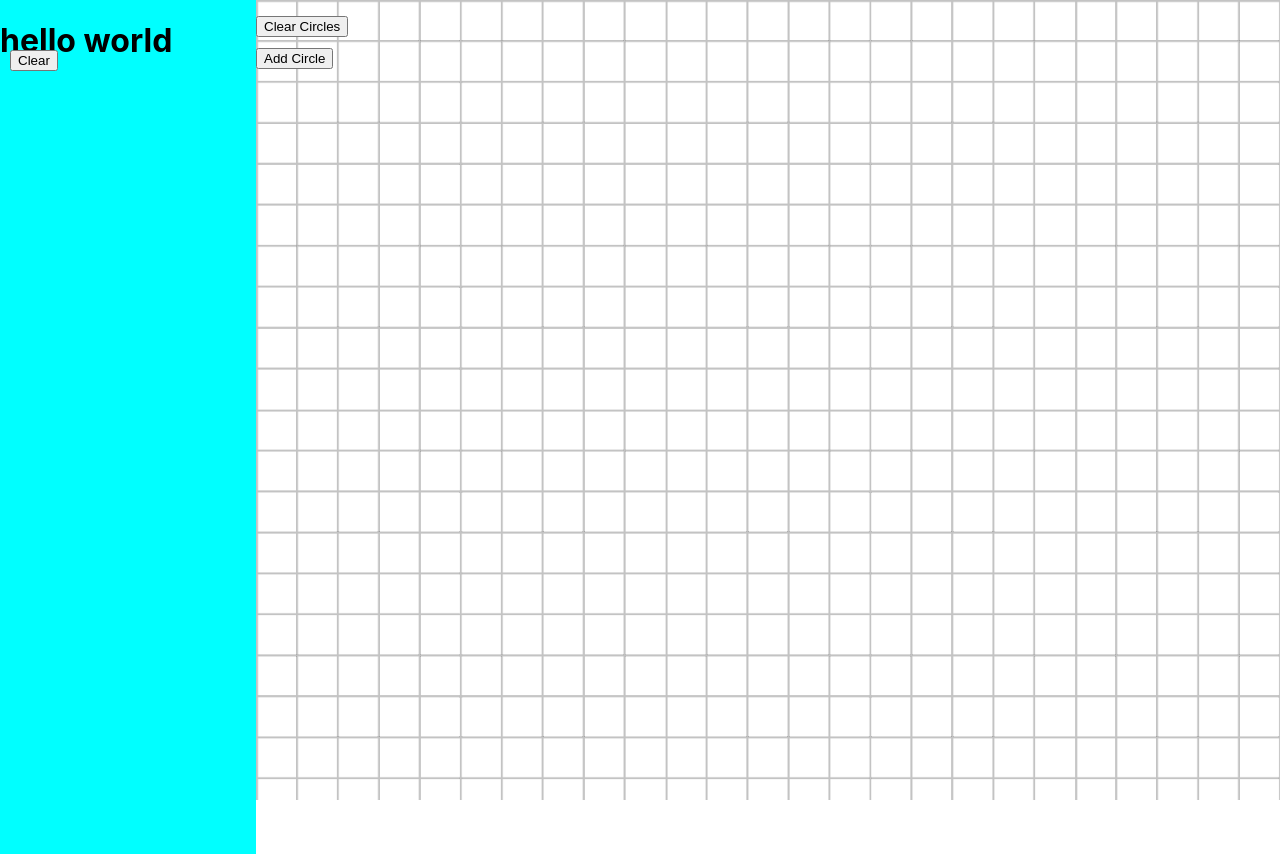
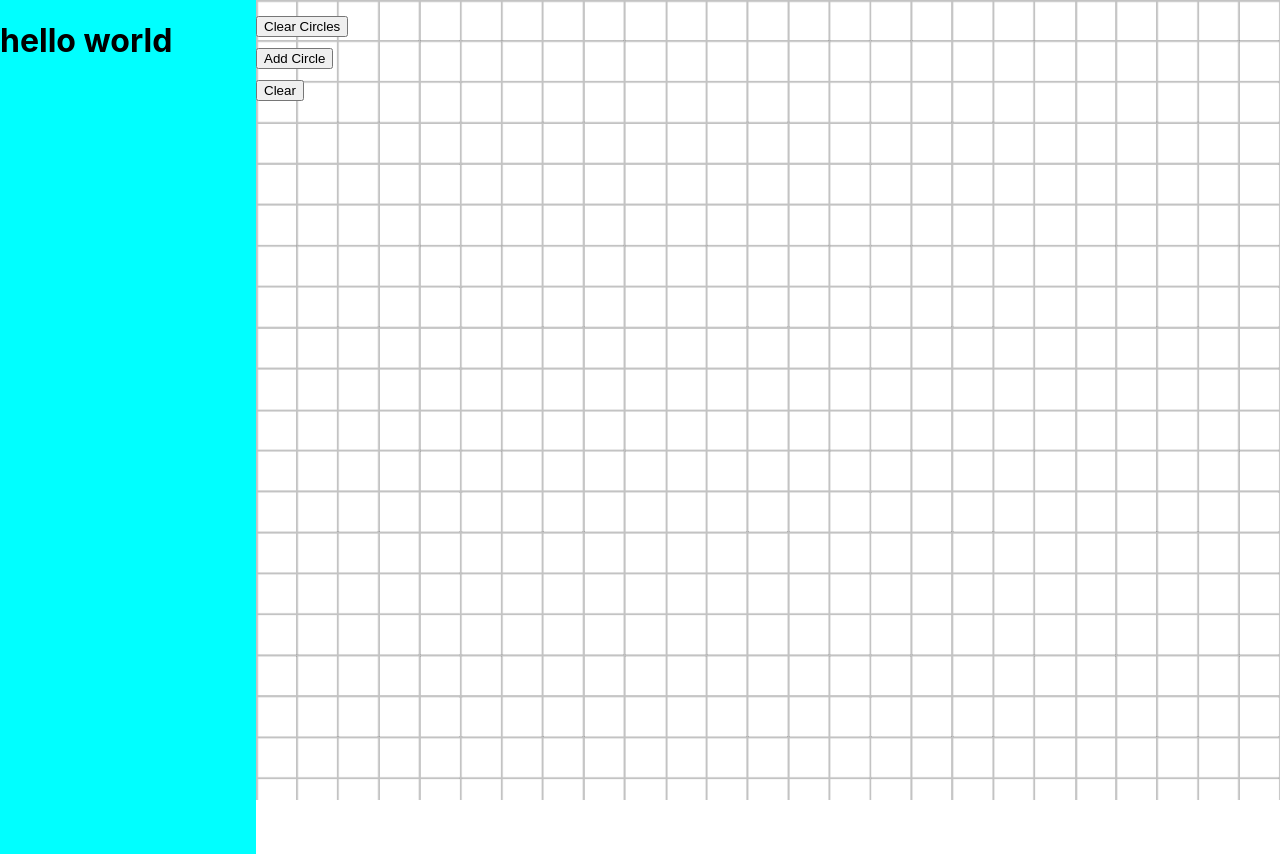
Before and after one commit to felipegchaves/capstone-DND-battleMap, a React (Create React App) app: page / in a window 1280 px wide. Built offline with nearby package versions, Linux system fonts and the light colour scheme.

Commit message:
fixed styling

```diff
--- a/src/CanvasDrawing.scss
+++ b/src/CanvasDrawing.scss
@@ -1,5 +1,5 @@
 .canvas {
-    // position: relative;
+    position: relative;
     // width: 100%;
     // width: 80vw;
     // height: 100vh;
@@ -16,8 +16,7 @@
 .clear-btn {
     position: absolute;
     // position: relative;
-    // top: 16px;
-    top: 50px;
-    left: 10px;
+    top: 5rem;
+    // left: 10px;
     z-index: 1;
 }
```
Also changed, not shown: src/components/Controls/Controls.jsx (added), src/components/Controls/Controls.scss (added).
